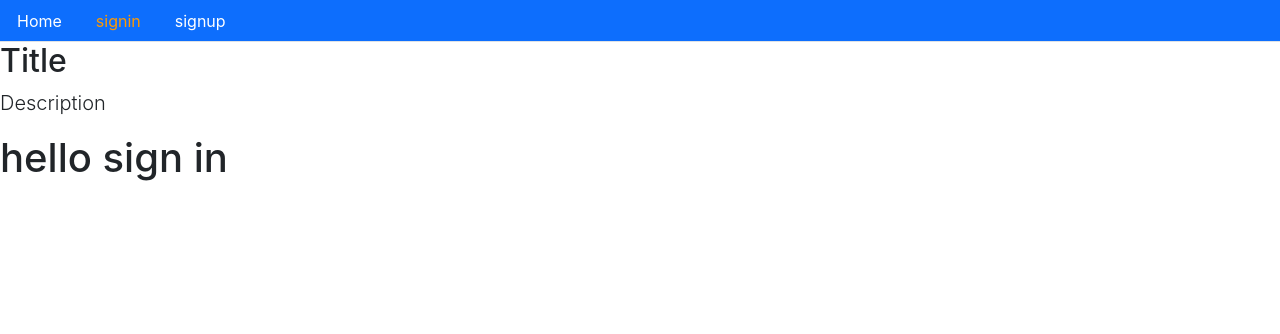
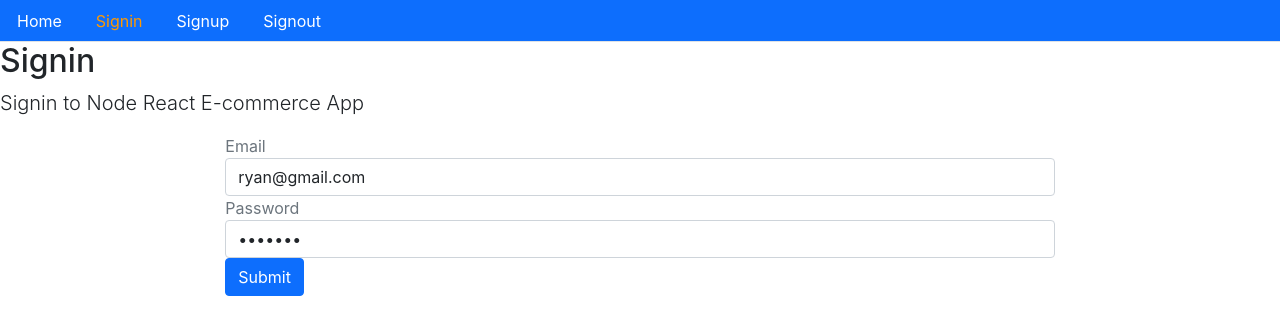
Before and after one commit to maher9393267111/ecommerce-gallery-mern, a React (Create React App) app in the folder my-fresh/: page /signin in a window 1280 px wide. Shown: the top 334 px of the page. Built offline with nearby package versions, Linux system fonts and the light colour scheme; no server answers.

Commit message:
signin signout functions

```diff
--- a/my-fresh/src/auth/index.js
+++ b/my-fresh/src/auth/index.js
@@ -43,3 +43,65 @@
 
 
 }
+
+
+// login in api
+
+
+
+export const signin = user => {
+    return fetch(`${API}/signin`, {
+        method: 'POST',
+        headers: {
+            Accept: 'application/json',
+            'Content-Type': 'application/json'
+        },
+        body: JSON.stringify(user)
+    })
+        .then(response => {
+            return response.json();
+        })
+        .catch(err => {
+            console.log(err);
+        });
+};
+
+
+
+// save token of user  when user login in localstorage
+
+export const authenticate = (data, next) => {
+    if (typeof window !== 'undefined') {
+        localStorage.setItem('jwt', JSON.stringify(data));
+        next();
+    }
+};
+
+export const signout = next => {
+    if (typeof window !== 'undefined') {
+        localStorage.removeItem('jwt');
+        next();
+        return fetch(`${API}/signout`, {
+            method: 'GET'
+        })
+            .then(response => {
+                console.log('signout', response);
+            })
+            .catch(err => console.log(err));
+    }
+};
+
+
+
+//  check if user is login and show conditional signin and signout
+
+export const isAuthenticated = () => {
+    if (typeof window == 'undefined') {
+        return false;
+    }
+    if (localStorage.getItem('jwt')) {
+        return JSON.parse(localStorage.getItem('jwt'));
+    } else {
+        return false;
+    }
+};
--- a/my-fresh/src/core/menu.js
+++ b/my-fresh/src/core/menu.js
@@ -1,8 +1,8 @@
 
 
 import { Link, withRouter } from "react-router-dom";
-
-
+import React, { Fragment } from "react";
+import { signout, isAuthenticated } from "../auth";
 const isActive = (history, path) => {
     if (history.location.pathname === path) {
         return { color: "#ff9900" };
@@ -38,20 +38,77 @@
 
                 </li>
 
-    <li className="nav-item">
-<Link className="nav-link" to ='/signin' style={isActive(history,'/signin')} >  signin </Link>
+
+{/*  if user not login yet show signin and signup */}
 
 
-    </li>
+
+{!isAuthenticated() && (
+                <Fragment>
+                    <li className="nav-item">
+                        <Link
+                            className="nav-link"
+                            style={isActive(history, "/signin")}
+                            to="/signin"
+                        >
+                            Signin
+                        </Link>
+                    </li>
+
+                    <li className="nav-item">
+                        <Link
+                            className="nav-link"
+                            style={isActive(history, "/signup")}
+                            to="/signup"
+                        >
+                            Signup
+                        </Link>
+                    </li>
+                </Fragment>
+            )}
+
+
+    {/* if user is login in show only {sign out} */}
+
+
+    {isAuthenticated() && (
+                <li className="nav-item">
+                    <span
+                        className="nav-link"
+                        style={{ cursor: "pointer", color: "#ffffff" }}
+                        onClick={() =>
+                            signout(() => {
+                                history.push("/");
+                            })
+                        }
+                    >
+                        Signout
+                    </span>
+                </li>
+            )}
+
+
+
+
 
 
 
 
     <li className="nav-item">
-<Link className="nav-link" to ='/signup' style={isActive(history,'/signup')} > signup </Link>
+                    <span
+                        className="nav-link"
+                        style={{ cursor: "pointer", color: "#ffffff" }}
+                        onClick={() =>
+                            signout(() => {
+                                history.push("/");
+                            })
+                        }
+                    >
+                        Signout
+                    </span>
+                </li>
 
 
-    </li>
 
 
 
--- a/my-fresh/src/user/signin.js
+++ b/my-fresh/src/user/signin.js
@@ -1,28 +1,116 @@
+import React, { useState } from "react";
+import { Redirect } from "react-router-dom";
+import Layout from "../core/layout";
+import { signin, authenticate, isAuthenticated } from "../auth";
 
-import React from 'react'
+const Signin = () => {
+    const [values, setValues] = useState({
+        email: "ryan@gmail.com",
+        password: "rrrrrr9",
+        error: "",
+        loading: false,
+        redirectToReferrer: false
+    });
 
-import Layout from "../core/layout";
- function Signin() {
-  return (
+    const { email, password, loading, error, redirectToReferrer } = values;
+    const { user } = isAuthenticated();
 
+    const handleChange = name => event => {
+        setValues({ ...values, error: false, [name]: event.target.value });
+    };
 
+    const clickSubmit = event => {
+        event.preventDefault();
+        setValues({ ...values, error: false, loading: true });
 
-  <div>
+        // compare email and pass with email and pass frommdatabase
+        // generate jwt token  to user that malin login
 
-    <Layout/>
-<h1> hello sign in </h1>
+        signin({ email, password }).then(data => {
+            if (data.error) {
+                setValues({ ...values, error: data.error, loading: false });
+            } else {
 
-  </div>
+              // save token of user that login in localstorage
 
+                authenticate(data, () => {
+                    setValues({
+                        ...values,
+                        redirectToReferrer: true
+                    });
+                });
+            }
+        });
+    };
 
+    const signUpForm = () => (
+        <form>
+            <div className="form-group">
+                <label className="text-muted">Email</label>
+                <input
+                    onChange={handleChange("email")}
+                    type="email"
+                    className="form-control"
+                    value={email}
+                />
+            </div>
 
+            <div className="form-group">
+                <label className="text-muted">Password</label>
+                <input
+                    onChange={handleChange("password")}
+                    type="password"
+                    className="form-control"
+                    value={password}
+                />
+            </div>
+            <button onClick={clickSubmit} className="btn btn-primary">
+                Submit
+            </button>
+        </form>
+    );
 
-   )
+    const showError = () => (
+        <div
+            className="alert alert-danger"
+            style={{ display: error ? "" : "none" }}
+        >
+            {error}
+        </div>
+    );
 
+    const showLoading = () =>
+        loading && (
+            <div className="alert alert-info">
+                <h2>Loading...</h2>
+            </div>
+        );
 
-}
+    const redirectUser = () => {
+        if (redirectToReferrer) {
+            if (user && user.role === 1) {
+                return <Redirect to="/admin/dashboard" />;
+            } else {
+                return <Redirect to="/user/dashboard" />;
+            }
+        }
+        if (isAuthenticated()) {
+            return <Redirect to="/" />;
+        }
+    };
 
+    return (
+        <Layout
+            title="Signin"
+            description="Signin to Node React E-commerce App"
+            className="container col-md-8 offset-md-2"
+        >
+            {showLoading()}
+            {showError()}
+            {signUpForm()}
+            {redirectUser()}
+        </Layout>
+    );
+};
 
-
-
-export default Signin
+export default Signin;
```
